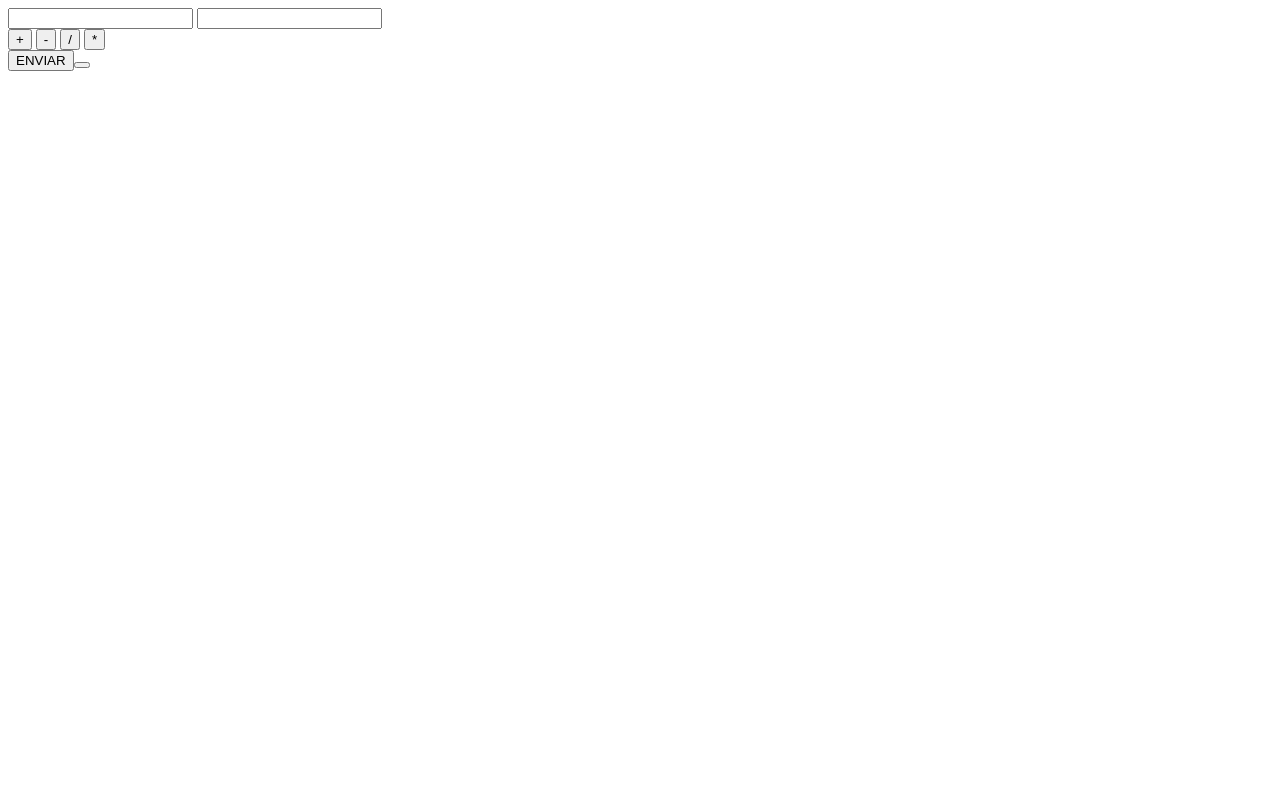
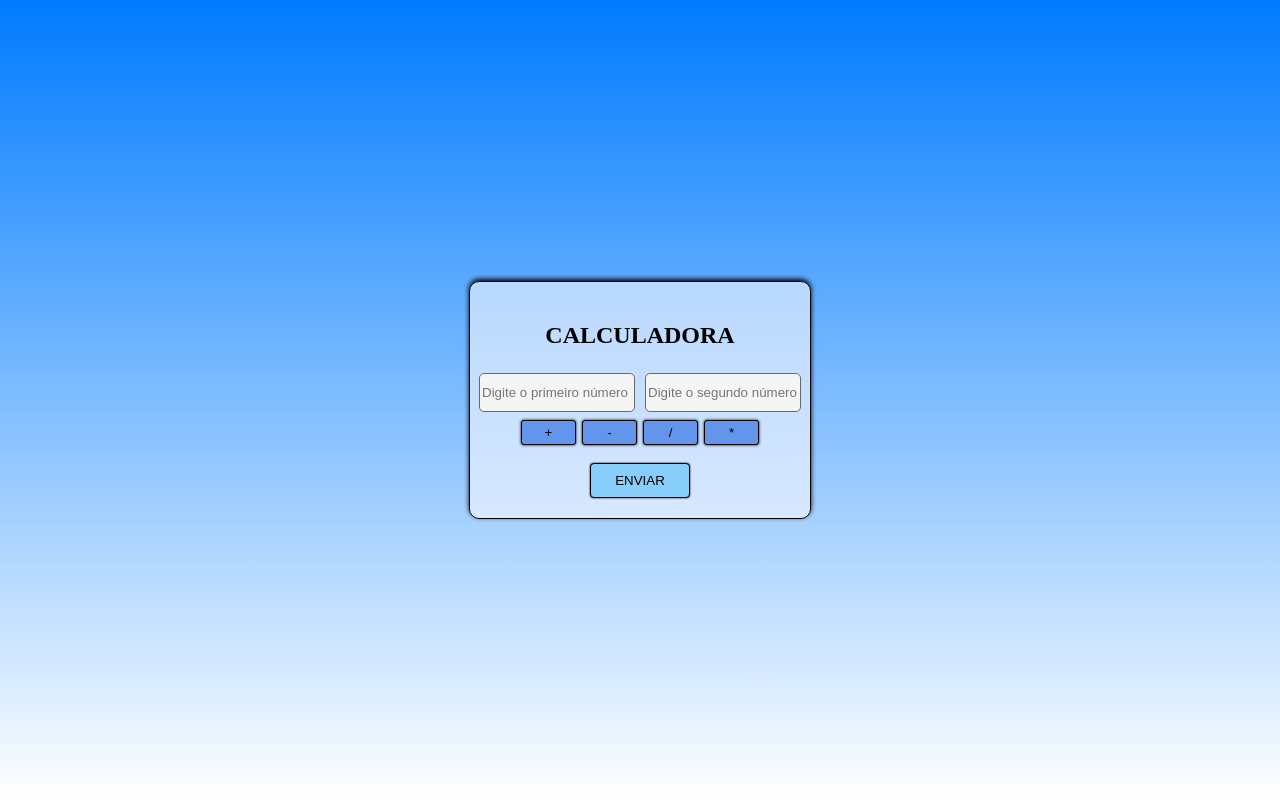
Before and after one commit to ViniciusAnonimus007/Calculadora, a plain HTML site: page index.html in a window 1280 px wide. Drawn offline with Linux system fonts and the light colour scheme.

Commit message:
layout inicial concluído

```diff
--- a/index.html
+++ b/index.html
@@ -3,21 +3,24 @@
 <head lang="pt-br">
   <meta charset="UTF-8">
   <meta name="viewport" content="width=device-width, initial-scale=1">
+  <link rel="stylesheet" href="styles.css">
   <title>Calculadora</title>
+
 </head>
 <body>
   <div class="container">
+    <h2>CALCULADORA</h2>
     <div class = "inputs">
-      <input type="text" required>
-      <input type="text" required>
+      <input type="text" placeholder="Digite o primeiro número" id="number1" required>
+      <input type="text" placeholder="Digite o segundo número" id="number2" required>
     </div>
     <div class="operators">
-      <button type="submit">+</button>
-      <button type="submit">-</button>
-      <button type="submit">/</button>
-      <button type="submit">*</button>
+      <button type="submit" class="operator">+</button>
+      <button type="submit" class="operator">-</button>
+      <button type="submit" class="operator">/</button>
+      <button type="submit" class="operator">*</button>
     </div>
-    <button type="submit">ENVIAR<button></button>
+    <button type="submit" id="calculator">ENVIAR</button>
   </div>
 </body>
 </html>
--- /dev/null
+++ b/styles.css
@@ -0,0 +1,66 @@
+body {
+  margin: 0;
+  padding: 0;
+  display: flex;
+  justify-content: center;
+  align-items: center;
+  height: 100vh;
+  background: linear-gradient(to bottom, #007BFF, #ffffff);
+}
+
+.container {
+  display: flex;
+  flex-direction: column;
+  align-items: center;
+  width: 300px;
+  padding: 20px;
+  background-color: rgba(248, 248, 255, 0.6);
+  border: 1px black solid;
+  border-radius: 10px;
+  box-shadow: 0 -2px 5px black;
+}
+.operators {
+  display: flex;
+  justify-content: center;
+}
+.inputs {
+  display: flex;
+  justify-content: center;
+}
+
+input {
+  margin: 5px;
+  width: 150px;
+  height: 35px;
+  border-radius: 5px;
+  border: 1px dimgray solid;
+  outline: none;
+  transition: 0.5s;
+  background-color: whitesmoke;
+}
+
+input:focus {
+  border: 1px skyblue solid;
+  box-shadow: 0 0 6px skyblue;
+}
+
+.operator {
+  margin: 3px;
+  width: 55px;
+  height: 25px;
+  background-color: cornflowerblue;
+  border: 1px black solid;
+  border-radius: 3px;
+  box-shadow: 0 0 3px black;
+}
+
+#calculator {
+  margin-top: 15px;
+  width: 100px;
+  height: 35px;
+  background-color: lightskyblue;
+  color: black;
+  border-radius: 4px;
+  border: 1px black solid;
+  box-shadow: 0 0 2px black;
+}
```
Also changed, not shown: main.js (added).
